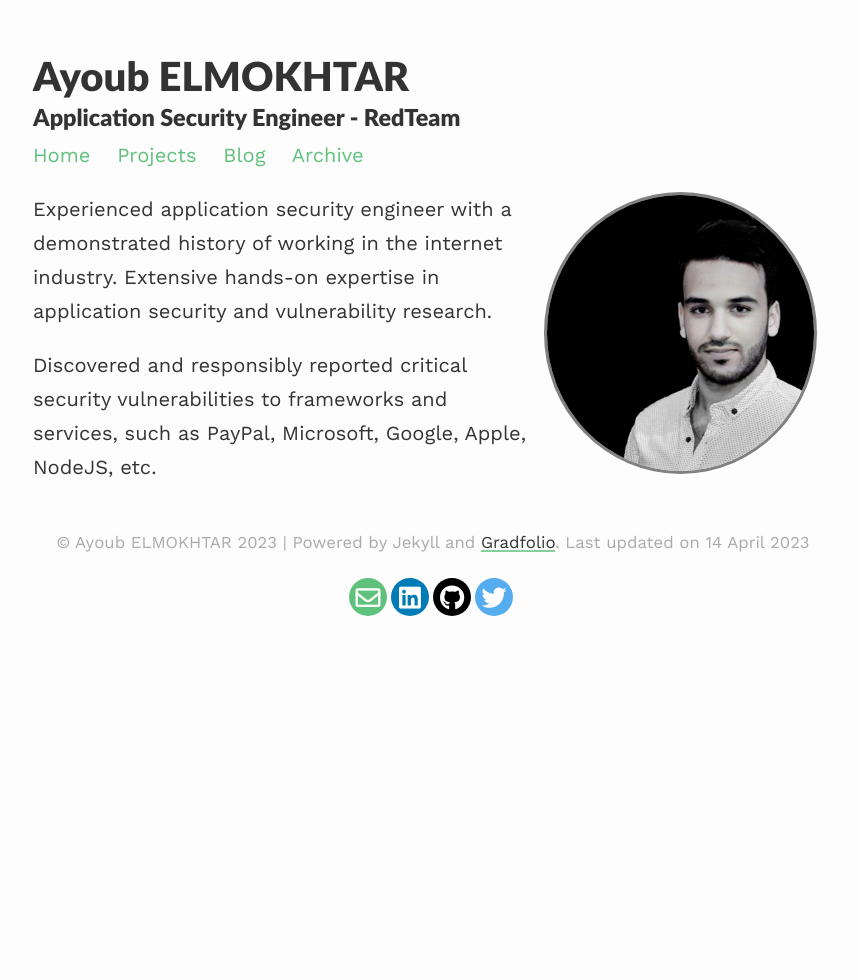
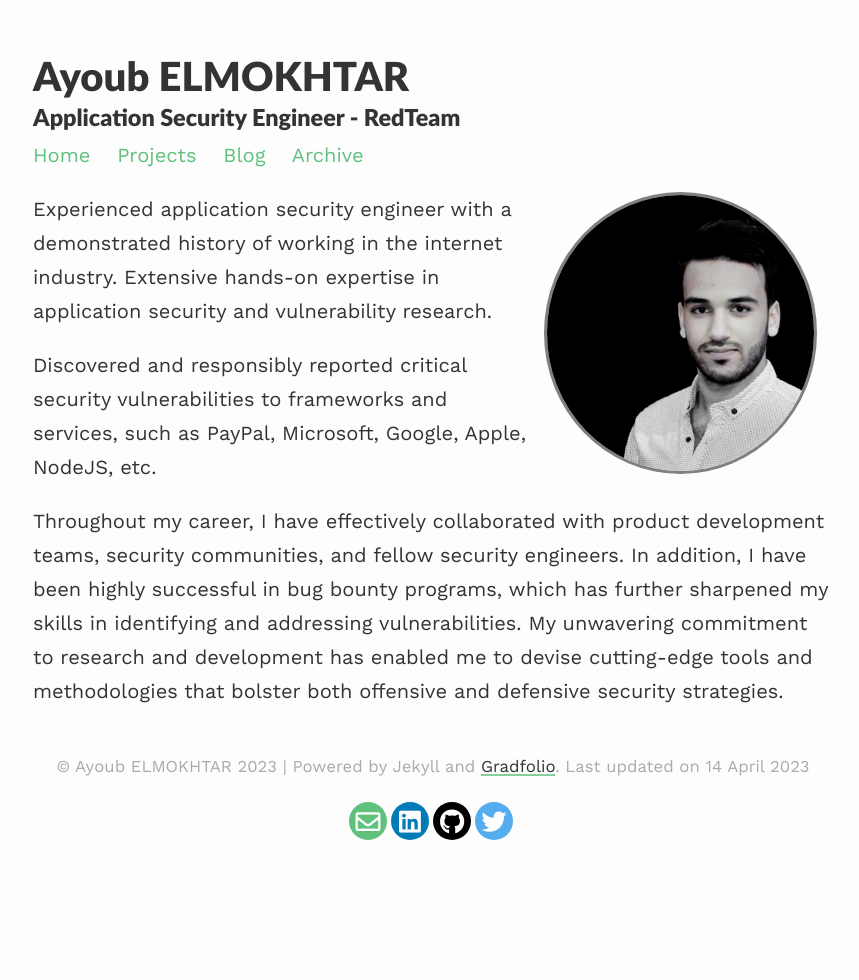
Before and after one commit to aelmokhtar/ayoubmokhtar.github.io, a Jekyll site: the page built from index.md, in a window 1280 px wide. Shown: the whole page, without its empty margins (207-1066 px from the left). Built offline with Jekyll 4.4.1, drawn with Linux system fonts in a browser that asks for light colours; nearby versions of some CDN libraries.

Commit message:
tweeking some stuff

```diff
--- a/index.md
+++ b/index.md
@@ -10,3 +10,5 @@ published: true
 Experienced application security engineer with a demonstrated history of working in the internet industry. Extensive hands-on expertise in application security and vulnerability research.
 
 Discovered and responsibly reported critical security vulnerabilities to frameworks and services, such as PayPal, Microsoft, Google, Apple, NodeJS, etc.
+
+Throughout my career, I have effectively collaborated with product development teams, security communities, and fellow security engineers. In addition, I have been highly successful in bug bounty programs, which has further sharpened my skills in identifying and addressing vulnerabilities. My unwavering commitment to research and development has enabled me to devise cutting-edge tools and methodologies that bolster both offensive and defensive security strategies.
```
